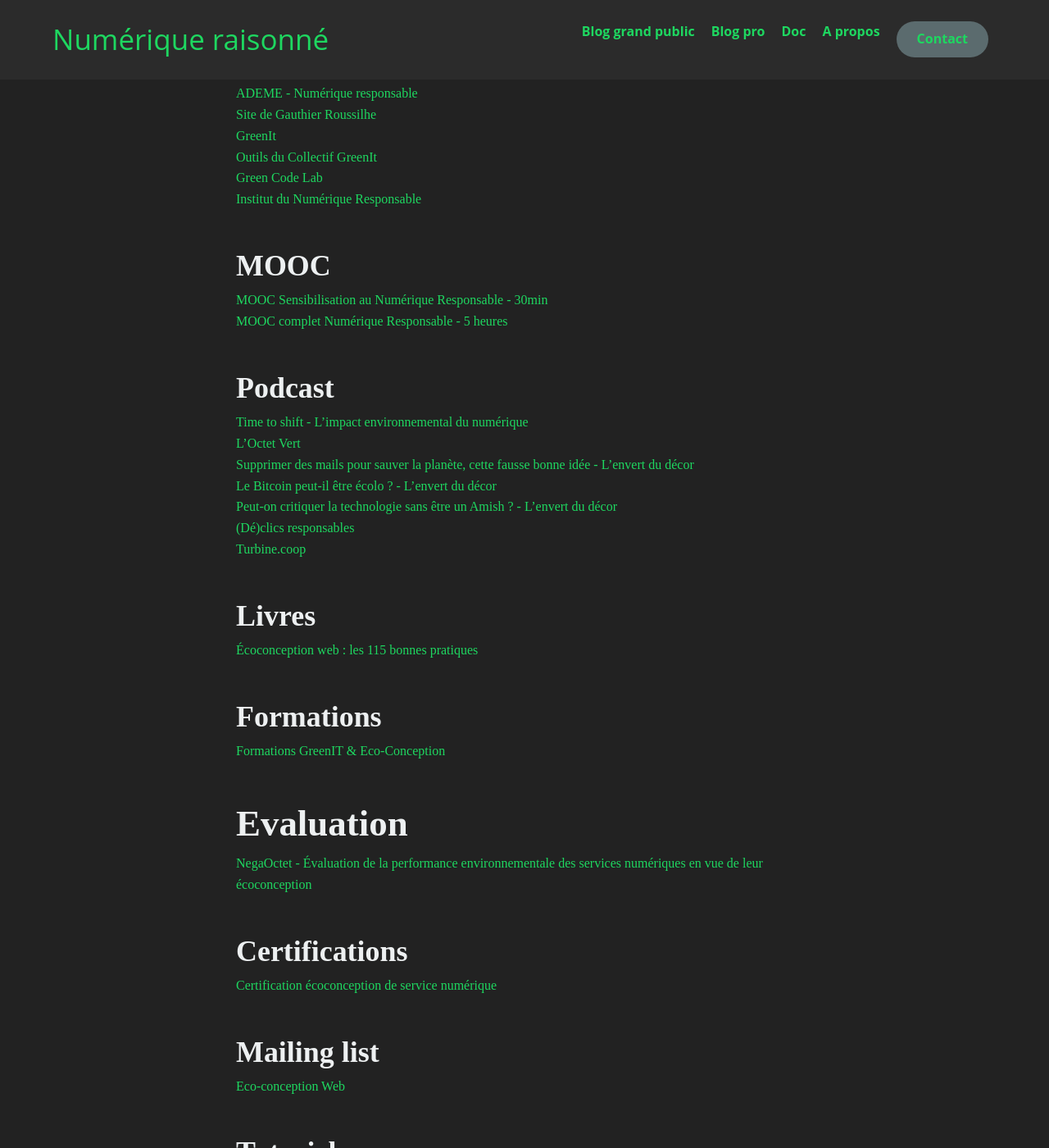
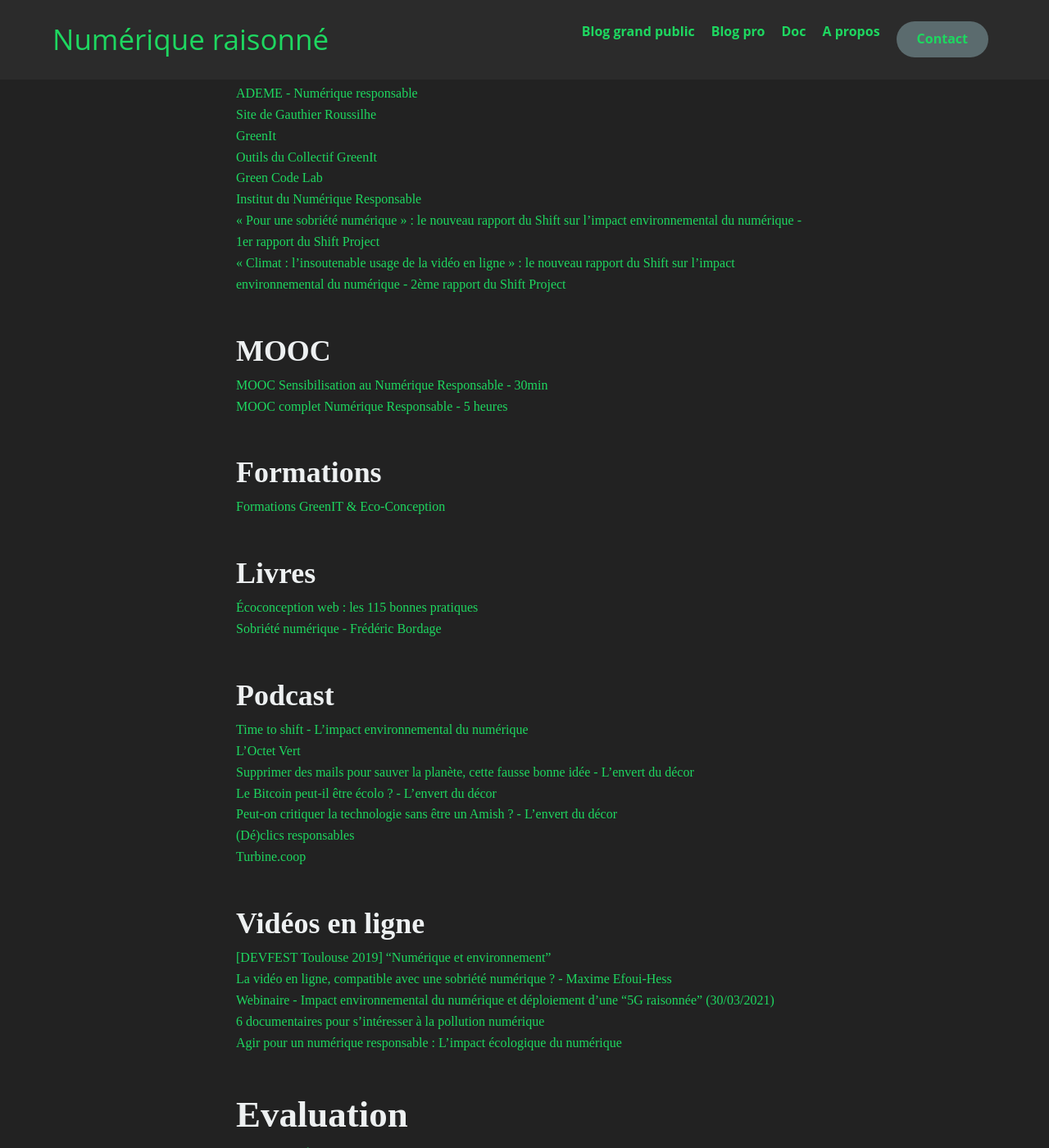
Before and after one commit to Slandais/slandais.github.io, a Jekyll site: the page built from _pages/liens-numerique-responsable.md, in a window 1280 px wide and 1400 px high, scrolled down 341 px. Shown: the whole window at 82% size. Built offline with Jekyll 4.4.1, drawn with Linux system fonts in a browser that asks for light colours.

Commit message:
Update liens-numerique-responsable.md

```diff
--- a/_pages/liens-numerique-responsable.md
+++ b/_pages/liens-numerique-responsable.md
@@ -16,12 +16,22 @@
 * [Outils du Collectif GreenIt](https://collectif.greenit.fr/outils.html)
 * [Green Code Lab](https://www.greencodelab.org/)
 * [Institut du Numérique Responsable](https://institutnr.org)
+* [« Pour une sobriété numérique » : le nouveau rapport du Shift sur l’impact environnemental du numérique - 1er rapport du Shift Project](https://theshiftproject.org/article/pour-une-sobriete-numerique-rapport-shift/)
+* [« Climat : l’insoutenable usage de la vidéo en ligne » : le nouveau rapport du Shift sur l’impact environnemental du numérique - 2ème rapport du Shift Project](https://theshiftproject.org/article/climat-insoutenable-usage-video/)
 
 ## MOOC
 
 * [MOOC Sensibilisation au Numérique Responsable - 30min](https://www.academie-nr.org/sensibilisation)
 * [MOOC complet Numérique Responsable - 5 heures](https://www.academie-nr.org/#mooc-nr)
 
+## Formations
+
+* [Formations GreenIT & Eco-Conception](https://www.greenit.fr/agenda/type/formation/)
+
+## Livres
+
+* [Écoconception web : les 115 bonnes pratiques](https://www.eyrolles.com/Informatique/Livre/ecoconception-web-les-115-bonnes-pratiques-9782212678062/)
+* [Sobriété numérique - Frédéric Bordage](https://www.eyrolles.com/Informatique/Livre/sobriete-numerique-9782283032152/)
 
 ## Podcast
 
@@ -33,13 +43,14 @@
 * [(Dé)clics responsables](https://deezer.page.link/AZdPEpzXfd2LnGcE8)
 * [Turbine.coop](https://deezer.page.link/BbmaU7M7vCHa5Xu78)
 
-## Livres
 
-* [Écoconception web : les 115 bonnes pratiques](https://www.eyrolles.com/Informatique/Livre/ecoconception-web-les-115-bonnes-pratiques-9782212678062/)
+## Vidéos en ligne
 
-## Formations
-
-* [Formations GreenIT & Eco-Conception](https://www.greenit.fr/agenda/type/formation/)
+* [[DEVFEST Toulouse 2019] "Numérique et environnement"](https://www.youtube.com/watch?v=jA8aHSMZ_DI)
+* [La vidéo en ligne, compatible avec une sobriété numérique ? - Maxime Efoui-Hess](https://www.youtube.com/watch?v=YWHzwUjWQho)
+* [Webinaire - Impact environnemental du numérique et déploiement d'une "5G raisonnée" (30/03/2021)](https://www.youtube.com/watch?v=YjL5RQ7UI7Y)
+* [6 documentaires pour s’intéresser à la pollution numérique](https://lebondigital.com/6-documentaires-pollution-numerique/)
+* [Agir pour un numérique responsable : L’impact écologique du numérique](https://www.youtube.com/watch?v=5kSz_jWYmQo)
 
 # Evaluation
 
```
